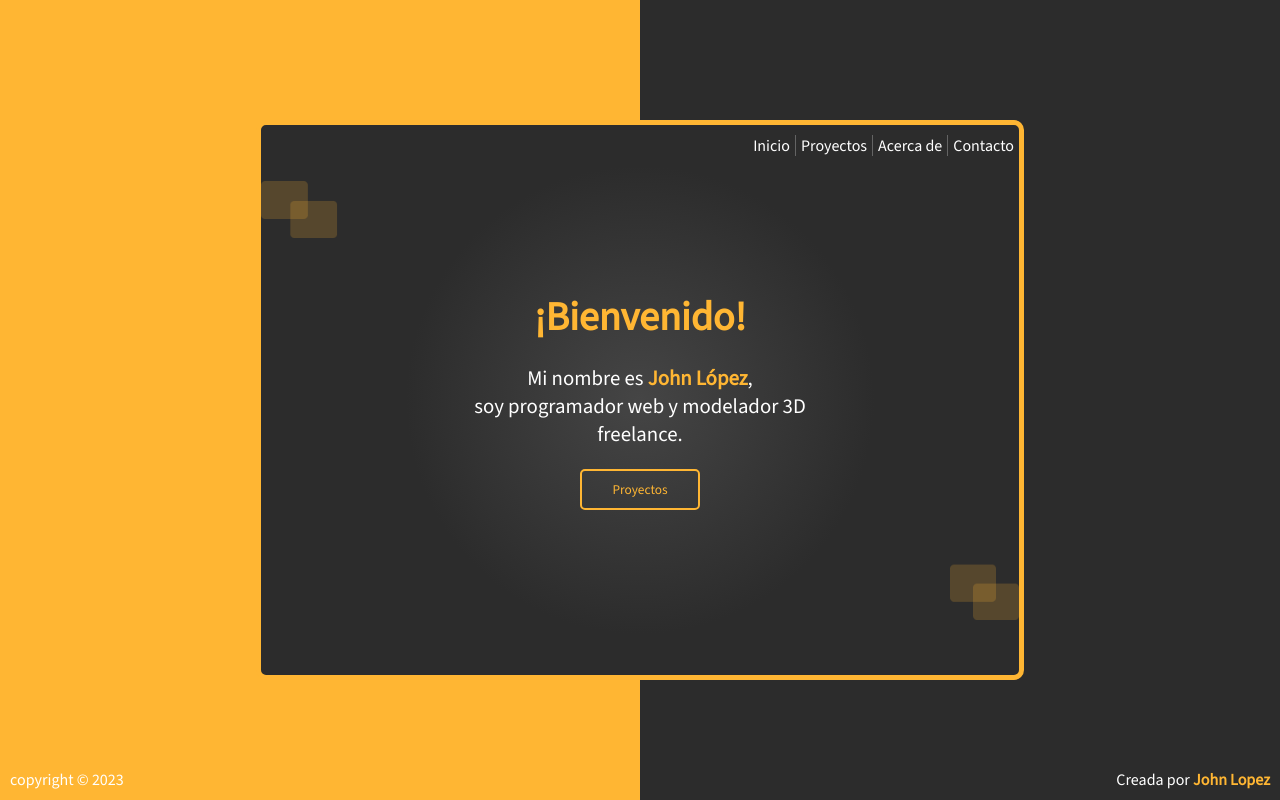
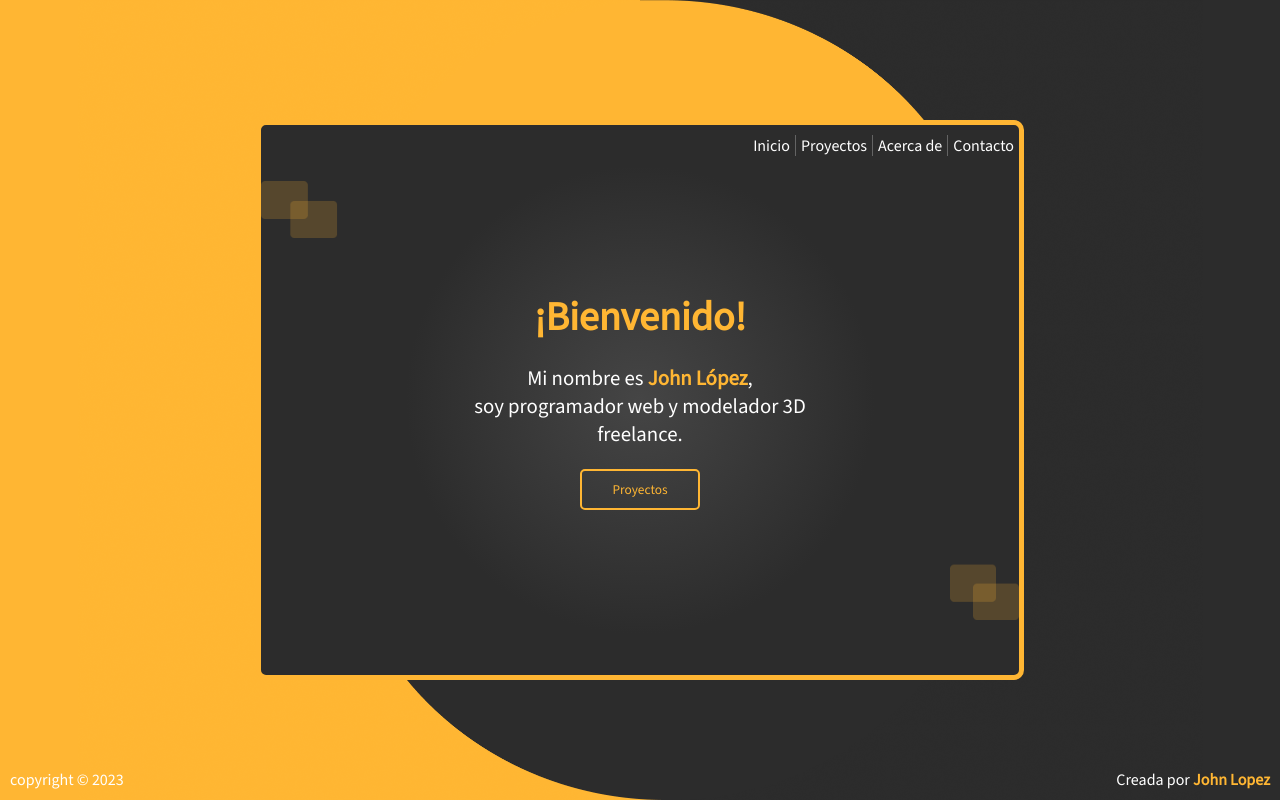
Before and after one commit to lopezjohnjairo5/lopezjohnjairo5.github.io, a PHP site: page / in a window 1280 px wide. Run offline with PHP 8.4, Linux system fonts and the light colour scheme.

Commit message:
update
cambio de fondo y correccion de galeria y nav

```diff
--- a/public/css/main.css
+++ b/public/css/main.css
@@ -46,8 +46,10 @@ b{
     justify-content: center;
     align-items: center;
     background: var(--first-color);
-    background: linear-gradient(90deg, var(--first-color) 50%, var(--second-color) 50%);
+    background-image: url("../img/background-spiral.png"), linear-gradient(90deg, var(--first-color) 50%, var(--second-color) 50%);
     background-repeat:no-repeat;
+    background-size: contain;
+    background-position: center;
 }
 
 #page{
@@ -76,6 +78,7 @@ nav{
     top: 0;
     padding: 10px;
     box-sizing: border-box;
+    z-index: 1001;
 
 }
 
```
Also changed, not shown: public/img/background-spiral.png (added).
